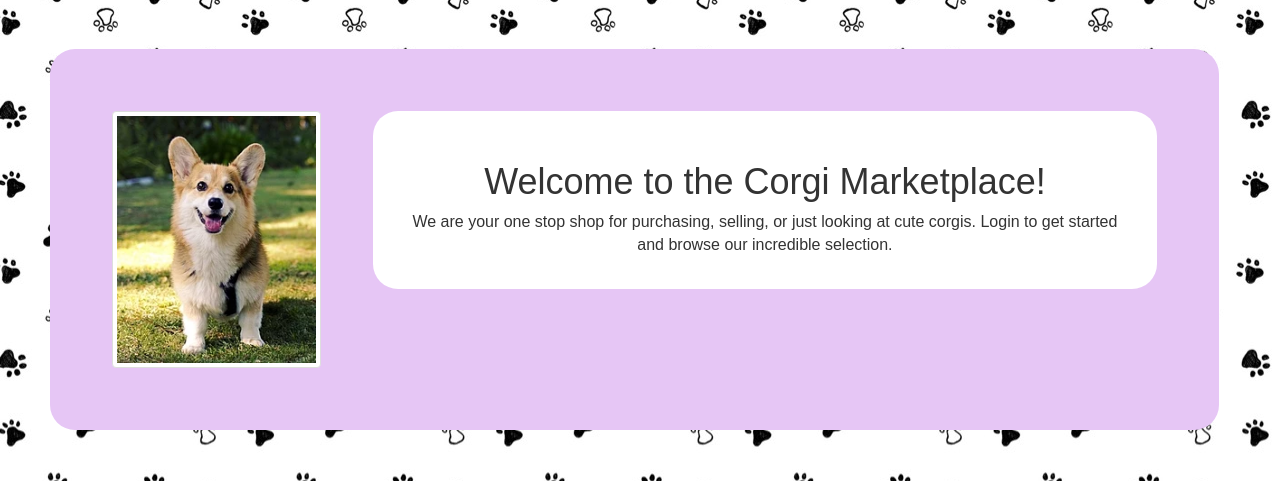
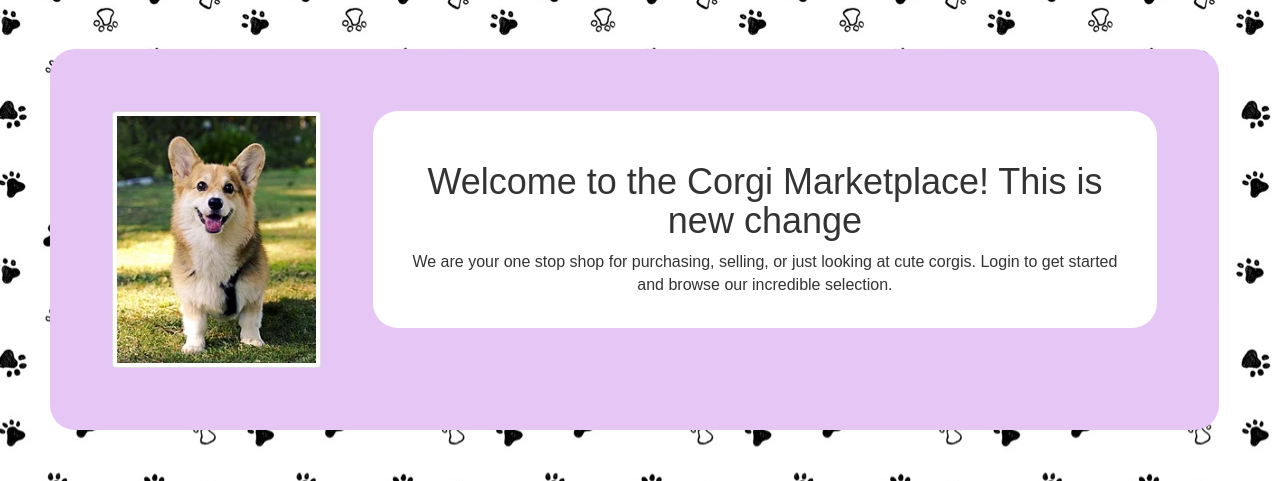
Before and after one commit to calvinmclean/CSC346Project2, a Django app: page / in a window 1280 px wide. Shown: the part 51-532 px from the top of the page. Run offline with Django 3.2, Linux system fonts and the light colour scheme; some libraries are stand-ins or nearby versions.

Commit message:
update title on home page

```diff
--- a/corgi_store/templates/home.html
+++ b/corgi_store/templates/home.html
@@ -6,7 +6,7 @@
 		<div class="home-box">
 			<img src="/static/images/home-corgi.jpeg" alt="Corgi home" class="img-thumbnail" width="20%">
 			<div class="home-text">
-				<h1>Welcome to the Corgi Marketplace!</h1>
+				<h1>Welcome to the Corgi Marketplace! This is new change</h1>
 				We are your one stop shop for purchasing, selling, or just looking at cute corgis. Login to get started and browse our incredible selection.
 			</div>
 		</div>
```
